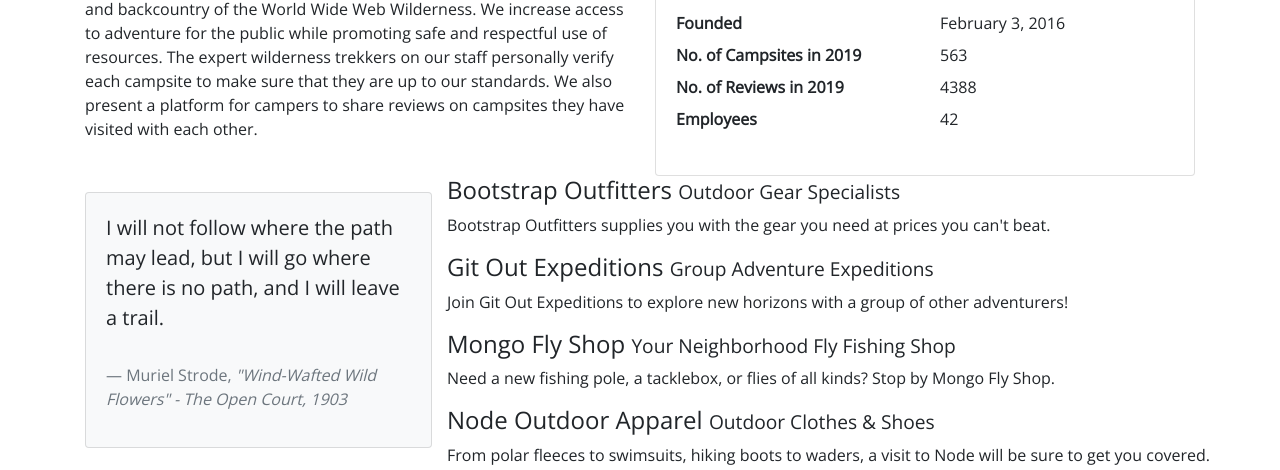
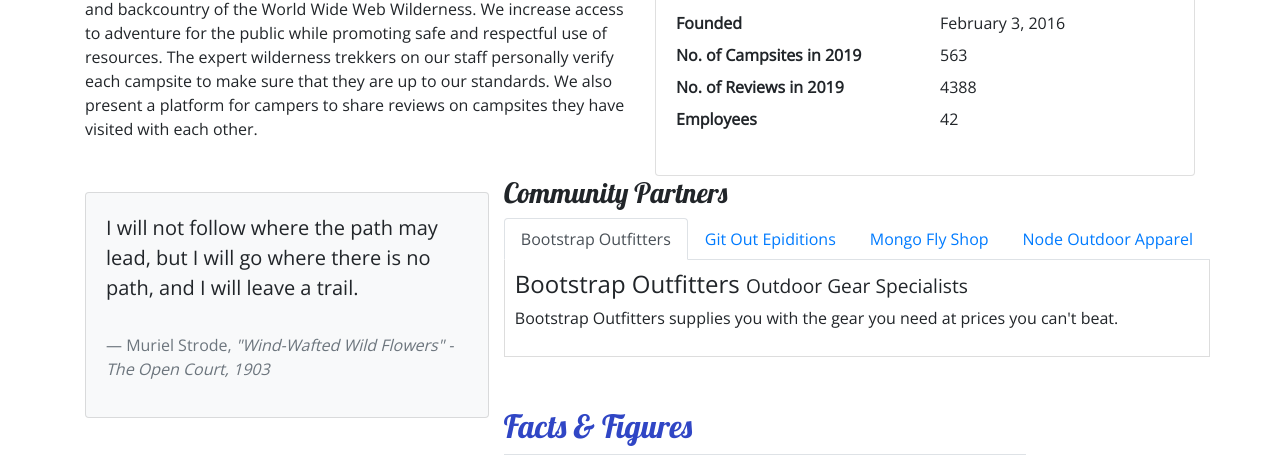
Before and after one commit to elahoda/My-First-BootStrap-Project, a website: page aboutus.html in a window 1280 px wide. Shown: the part 474-944 px from the top of the page. Drawn offline with nearby package versions, Linux system fonts and the light colour scheme.

Commit message:
Active Tabs

```diff
--- a/aboutus.html
+++ b/aboutus.html
@@ -99,15 +99,34 @@
             </div>
 
             <div>
+                <h3>Community Partners</h3>
+                <ul class="nav nav-tabs">
+                    <li class="nav-item"><a class="nav-link active" href="#bootstrap" role="tab" data-toggle="tab">Bootstrap Outfitters</a></li>
+                    <li class="nav-item"><a class="nav-link" href="#git" role="tab" data-toggle="tab">Git Out Epiditions</a></li>
+                    <li class="nav-item"><a class="nav-link" href="#mongo" role="tab" data-toggle="tab">Mongo Fly Shop</a></li>
+                    <li class="nav-item"><a class="nav-link" href="#node" role="tab" data-toggle="tab">Node Outdoor Apparel</a></li>
+                </ul>
+                <div class="tab-content">
+                    <div role="tabpanel" class="tab-pane fade show active" id="bootstrap">
                         <h4>Bootstrap Outfitters <small>Outdoor Gear Specialists</small></h4>
                         <p class="d-none d-sm-block">Bootstrap Outfitters supplies you with the gear you need at prices you can't beat.</p>
+                    </div>
+
+                    <div role="tabpanel" class="tab-pane fade" id="git">
                         <h4>Git Out Expeditions <small>Group Adventure Expeditions</small></h4>
                         <p class="d-none d-sm-block">Join Git Out Expeditions to explore new horizons with a group of other adventurers!</p>
+                    </div>
+
+                    <div role="tabpanel" class="tab-pane fade" id="mongo">
                         <h4>Mongo Fly Shop <small>Your Neighborhood Fly Fishing Shop</small></h4>
                         <p class="d-none d-sm-block">Need a new fishing pole, a tacklebox, or flies of all kinds? Stop by Mongo Fly Shop.</p>
+                    </div>
+
+                    <div role="tabpanel" class="tab-pane fade" id="node">
                         <h4>Node Outdoor Apparel <small>Outdoor Clothes & Shoes</small></h4>
                         <p class="d-none d-sm-block">From polar fleeces to swimsuits, hiking boots to waders, a visit to Node will be sure to get you covered.</p>
                     </div>
+
                 </div>
     <div class="row row-content">
         <div class="col-sm-9">
--- a/css/styles.css
+++ b/css/styles.css
@@ -31,3 +31,8 @@
 .navbar {
     background-color: #901CAD;
 }
+.tab-content {
+    border: 1px solid #DDD;
+    border-top:none;
+    padding: 10px;
+}
--- a/index.html
+++ b/index.html
@@ -177,6 +177,10 @@
         </div>
     </div>
         </footer>
+<!-- jQuery must come first, then Popper.js, then the Bootstrap JavaScript plugins.-->
+<script src="node_modules/jquery/dist/jquery.slim.min.js"></script>
+<script src="node_modules/popper.js/dist/umd/popper.min.js"></script>
+<script src="node_modules/bootstrap/dist/js/bootstrap.min.js"></script>
 
 
     </body>
```
Lines whose indentation alone changed are shown as unchanged.
